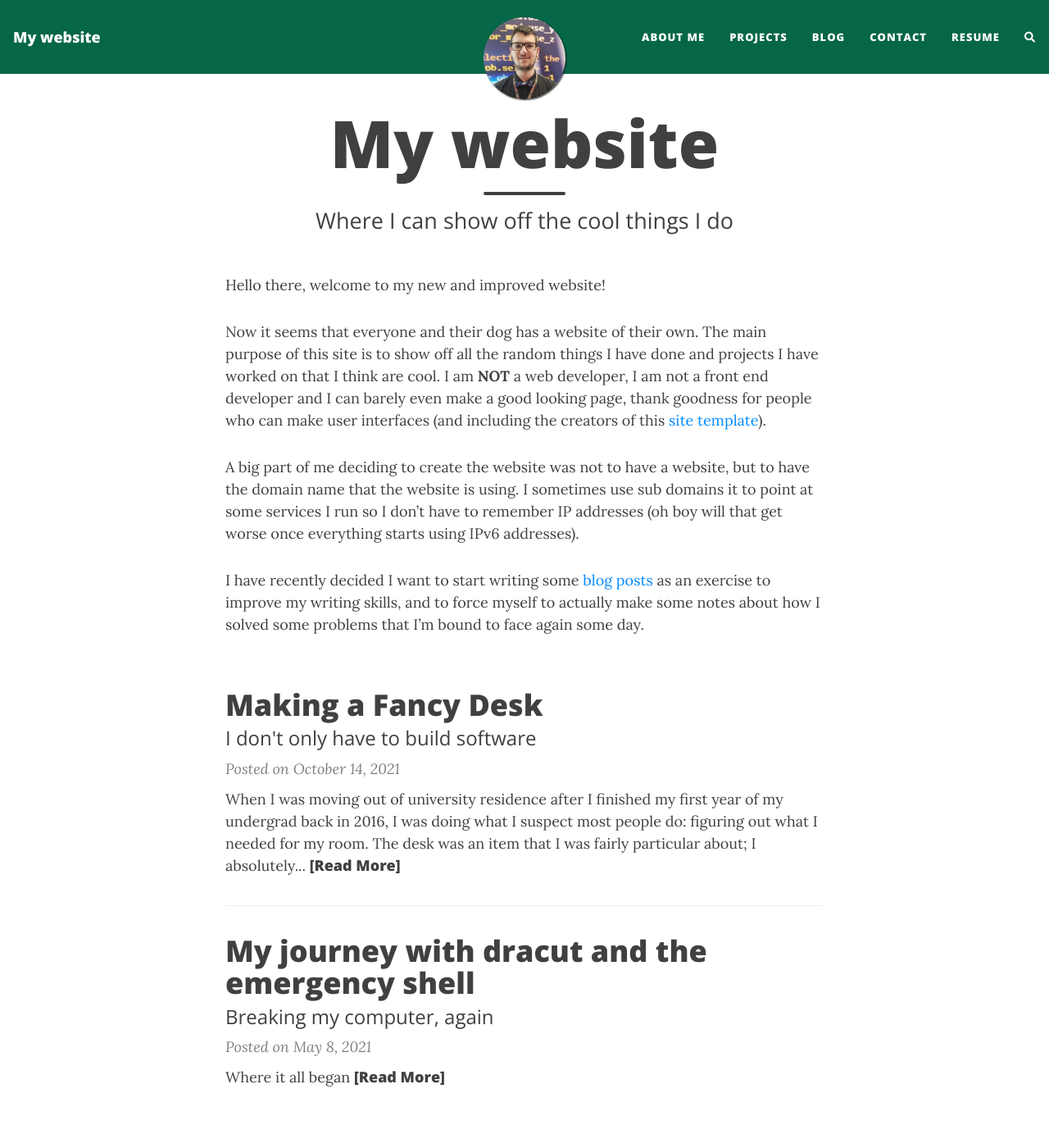
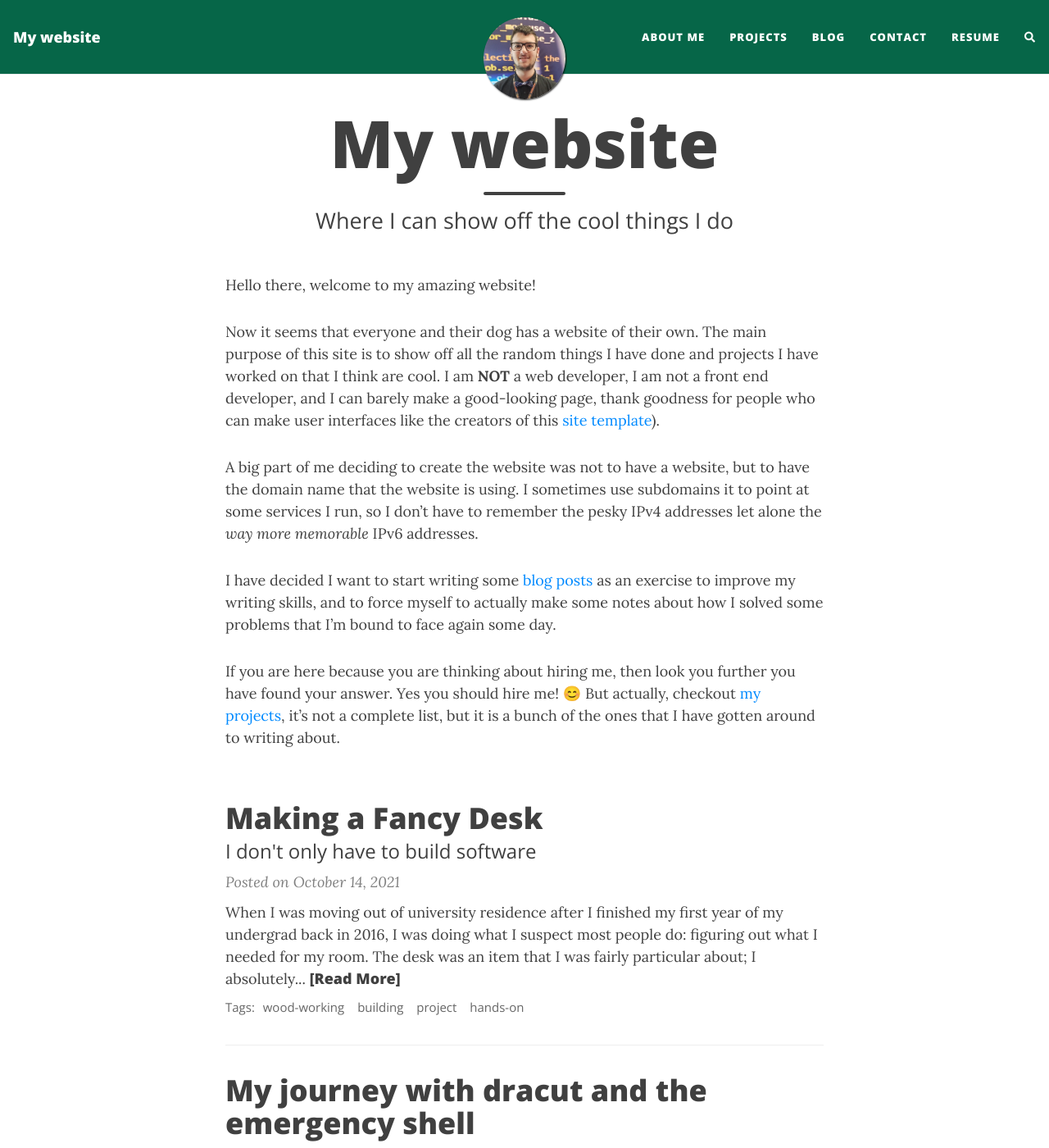
Before and after one commit to MarshallAsch/website, a Jekyll site: the page built from index.md, in a window 1280 px wide and 1400 px high. Shown: the whole window at 82% size. Built offline with Jekyll 4.4.1, drawn with Linux system fonts in a browser that asks for light colours; nearby versions of some CDN libraries; comment, search, counter and statistics services are not loaded; some of the changed text lies outside the part shown.

Commit message:
updated main pages

```diff
--- a/_config.yml
+++ b/_config.yml
@@ -94,7 +94,7 @@ excerpt_length: 50
 feed_show_excerpt: true
 
 # Whether or not to show a list of tags below each post preview in the feed page
-feed_show_tags: false
+feed_show_tags: true
 
 # Add a search button to the navbar
 post_search: true
--- a/index.md
+++ b/index.md
@@ -4,13 +4,16 @@ title: My website
 subtitle: Where I can show off the cool things I do
 ---
 
-Hello there, welcome to my new and improved website!
+Hello there, welcome to my amazing website!
 
 Now it seems that everyone and their dog has a website of their own.
 The main purpose of this site is to show off all the random things I have done and projects I have worked on that I think are cool.
-I am **NOT** a web developer, I am not a front end developer and I can barely even make a good looking page, thank goodness for people who can make user interfaces (and including the creators of this [site template](https://beautifuljekyll.com/)).
+I am **NOT** a web developer, I am not a front end developer, and I can barely make a good-looking page, thank goodness for people who can make user interfaces like the creators of this [site template](https://beautifuljekyll.com/)).
 
-A big part of me deciding to create the website was not to have a website, but to have the domain name that the website is using. I sometimes use sub domains it to point at some services I run so I don't have to remember IP addresses (oh boy will that get worse once everything starts using IPv6 addresses).
+A big part of me deciding to create the website was not to have a website, but to have the domain name that the website is using.
+I sometimes use subdomains it to point at some services I run, so I don't have to remember the pesky IPv4 addresses let alone the _way more memorable_ IPv6 addresses.
 
+I have decided I want to start writing some [blog posts](/blogs) as an exercise to improve my writing skills, and to force myself to actually make some notes about how I solved some problems that I'm bound to face again some day.
 
-I have recently decided I want to start writing some [blog posts](/blogs) as an exercise to improve my writing skills, and to force myself to actually make some notes about how I solved some problems that I'm bound to face again some day.
+If you are here because you are thinking about hiring me, then look you further you have found your answer. Yes you should hire me! 😊
+But actually, checkout [my projects](/projects), it's not a complete list, but it is a bunch of the ones that I have gotten around to writing about.
```
Also changed, not shown: blogs.md (+1 -1 lines), contact.md (+2 -6 lines).
